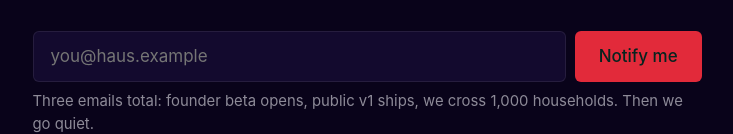
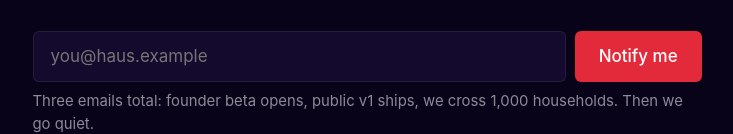
Before and after one commit to Ogilthorp3/sanctum-haus, an Astro site: page / in a window 1280 px wide. Shown: the part 567-701 px from the top of the page, without its empty margins (273-1006 px from the left). Built offline with nearby package versions, Linux system fonts and the light colour scheme; Astro itself is replaced by a stand-in of ours.

Commit message:
fix: adjust button text color for readability on Triptyq red

```diff
--- a/src/styles/global.css
+++ b/src/styles/global.css
@@ -142,7 +142,7 @@ hr {
     font-size: 1rem;
     font-weight: 500;
     background: var(--accent);
-    color: #06241F;
+    color: #ffffff;
     border: 0;
     border-radius: 6px;
     cursor: pointer;
```
